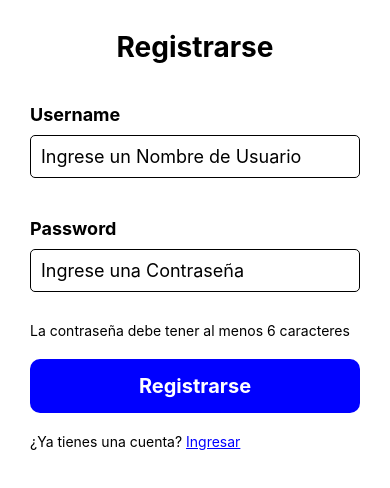
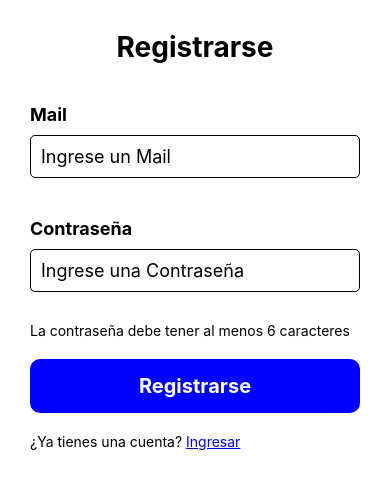
Before and after one commit to martomorri/DAI-Login, a React Native app in the folder Client/: screen /SignUp in a window 390 px wide. Shown: the top 488 px of the page. Built offline with nearby package versions, Linux system fonts and the light colour scheme.

Commit message:
solucionado tema login

```diff
--- a/Client/components/Input.jsx
+++ b/Client/components/Input.jsx
@@ -3,8 +3,8 @@ import { StyleSheet, TextInput, Text, View } from 'react-native';
 
 const Input = (props) => {
     const actualizar = (text) => {
-        if (props.label === 'Username' || props.label === 'Nombre') props.setUsername(text);
-        else if (props.label === 'Password' || props.label === 'Apellido') props.setPassword(text);
+        if (props.label === 'Mail' || props.label === 'Nombre') props.setUsername(text);
+        else if (props.label === 'Contraseña' || props.label === 'Apellido') props.setPassword(text);
     };
 
     return (
--- a/Client/screens/Login.jsx
+++ b/Client/screens/Login.jsx
@@ -15,6 +15,7 @@ function Login({ navigation }) {
   const auth = getAuth();
 
   const login = () => {
+    console.log(username)
     signInWithEmailAndPassword(auth, username, password)
     .then((userCredential) => {
       const userLogged = userCredential.user;
@@ -32,7 +33,7 @@ function Login({ navigation }) {
   return (
     <View style={commonStyles.container}>
       <Text style={commonStyles.header}>Ingresar</Text>
-      <Input label='Nombre de Usuario' placeholder='Ingrese su Nombre de Usuario' setUsername={setUsername} secureTextEntry={false} />
+      <Input label='Mail' placeholder='Ingrese su Mail' setUsername={setUsername} secureTextEntry={false} />
       <Input label='Contraseña' placeholder='Ingrese su Contraseña' setPassword={setPassword} secureTextEntry={true} />
       <TouchableOpacity style={commonStyles.editButton} onPress={login}>
         <Text style={commonStyles.buttonText}>Ingresar</Text>
--- a/Client/screens/SignUp.jsx
+++ b/Client/screens/SignUp.jsx
@@ -32,8 +32,8 @@ export default function SignUp({ navigation }) {
   return (
     <View style={commonStyles.container}>
       <Text style={commonStyles.header}>Registrarse</Text>
-      <Input label='Username' placeholder='Ingrese un Nombre de Usuario' setUsername={setUsername} secureTextEntry={false} />
-      <Input label='Password' placeholder='Ingrese una Contraseña' setPassword={setPassword} secureTextEntry={true} />
+      <Input label='Mail' placeholder='Ingrese un Mail' setUsername={setUsername} secureTextEntry={false} />
+      <Input label='Contraseña' placeholder='Ingrese una Contraseña' setPassword={setPassword} secureTextEntry={true} />
       <Text style={{ padding: 10 }}>La contraseña debe tener al menos 6 caracteres</Text>
       <TouchableOpacity style={commonStyles.editButton} onPress={signUp}>
         <Text style={commonStyles.buttonText}>Registrarse</Text>
```
